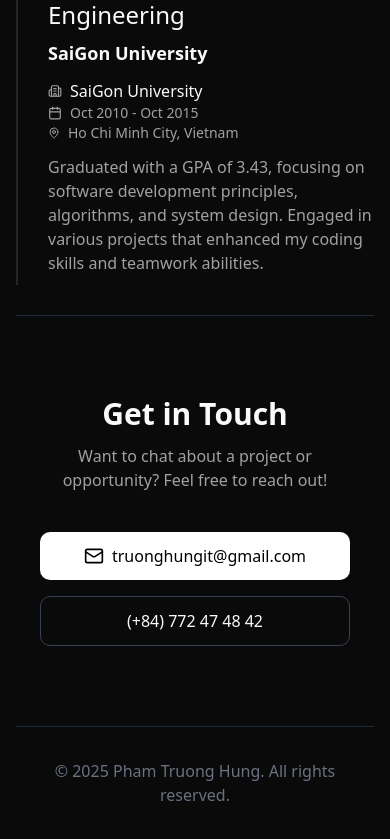
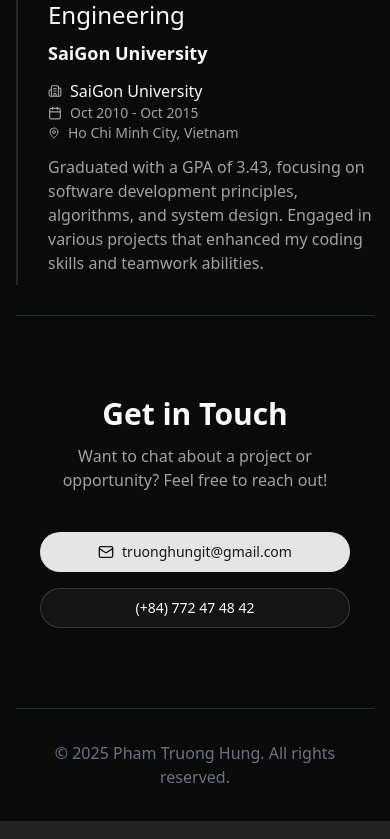
Before and after one commit to truonghungit/portfolio, a React (Vite) app: page / in a window 390 px wide. Shown: the part 6207-7046 px from the top of the page. Built offline with nearby package versions, Linux system fonts and the light colour scheme.

Commit message:
feat: refactor contact section to use Button component for email and phone links

```diff
--- a/src/components/section/contact.tsx
+++ b/src/components/section/contact.tsx
@@ -1,15 +1,11 @@
 import { Mail } from 'lucide-react';
-import { useTheme } from '../theme/theme-provider';
+import { Button } from '../ui/button';
+
 export const Contact = () => {
-  const { theme } = useTheme();
-  const isDarkMode = theme === 'dark';
-
   return (
     <section
       id='contact'
-      className={`py-20 px-6 border-t ${
-        isDarkMode ? 'border-gray-800' : 'border-gray-200'
-      }`}
+      className='py-20 px-6 border-t border-gray-200 dark:border-gray-800'
     >
       <div className='max-w-5xl mx-auto text-center'>
         <div className='mb-10 text-center'>
@@ -19,27 +15,24 @@ export const Contact = () => {
           </p>
         </div>
         <div className='flex flex-col sm:flex-row gap-4 justify-center'>
-          <a
-            href={`mailto:truonghungit@gmail.com`}
-            className={`inline-flex items-center justify-center gap-2 px-6 py-3 rounded-lg transition-colors ${
-              isDarkMode
-                ? 'bg-white text-black hover:bg-gray-200'
-                : 'bg-black text-white hover:bg-gray-800'
-            }`}
+          <Button
+            asChild
+            size='lg'
+            className='rounded-full'
           >
-            <Mail className='w-5 h-5' />
-            truonghungit@gmail.com
-          </a>
-          <a
-            href='tel:+84915258989'
-            className={`inline-flex items-center justify-center gap-2 px-6 py-3 rounded-lg transition-colors border ${
-              isDarkMode
-                ? 'border-gray-700 hover:bg-gray-800'
-                : 'border-gray-300 hover:bg-gray-100'
-            }`}
+            <a href={`mailto:truonghungit@gmail.com`}>
+              <Mail className='w-5 h-5' />
+              truonghungit@gmail.com
+            </a>
+          </Button>
+          <Button
+            asChild
+            variant='outline'
+            className='rounded-full'
+            size='lg'
           >
-            (+84) 772 47 48 42
-          </a>
+            <a href='tel:+84915258989'>(+84) 772 47 48 42</a>
+          </Button>
         </div>
       </div>
     </section>
```
